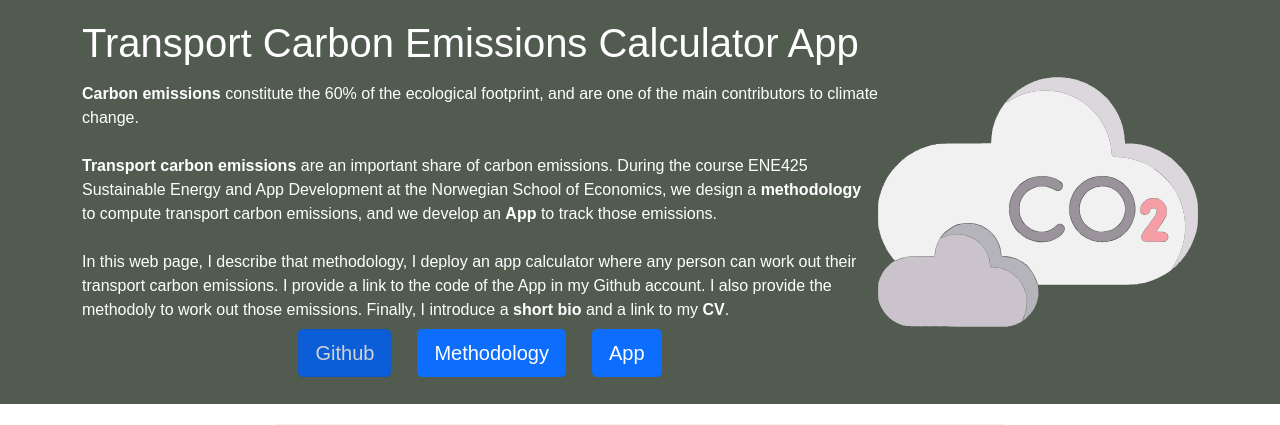
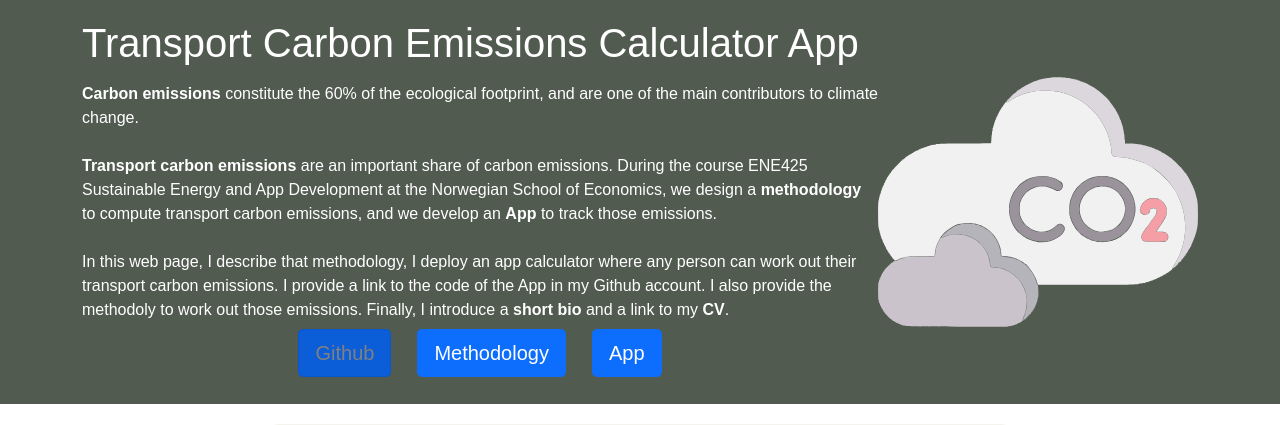
Before and after one commit to VeronikaPriakhina/ENE425-2022-app-Veronika, a Flask app: page / in a window 1280 px wide, with the pointer over the restyled element. Shown: the part 61-486 px from the top of the page. Run offline with Flask 2, Linux system fonts and the light colour scheme; some libraries are stand-ins or nearby versions.

Commit message:
Update layout.html

```diff
--- a/templates/layout.html
+++ b/templates/layout.html
@@ -49,7 +49,7 @@
             }
 
             .container_buttons_links_header_carbon a:hover {
-                color: lightgrey;
+                color: grey;
             }
 
             /***   Developer   ***/
```
